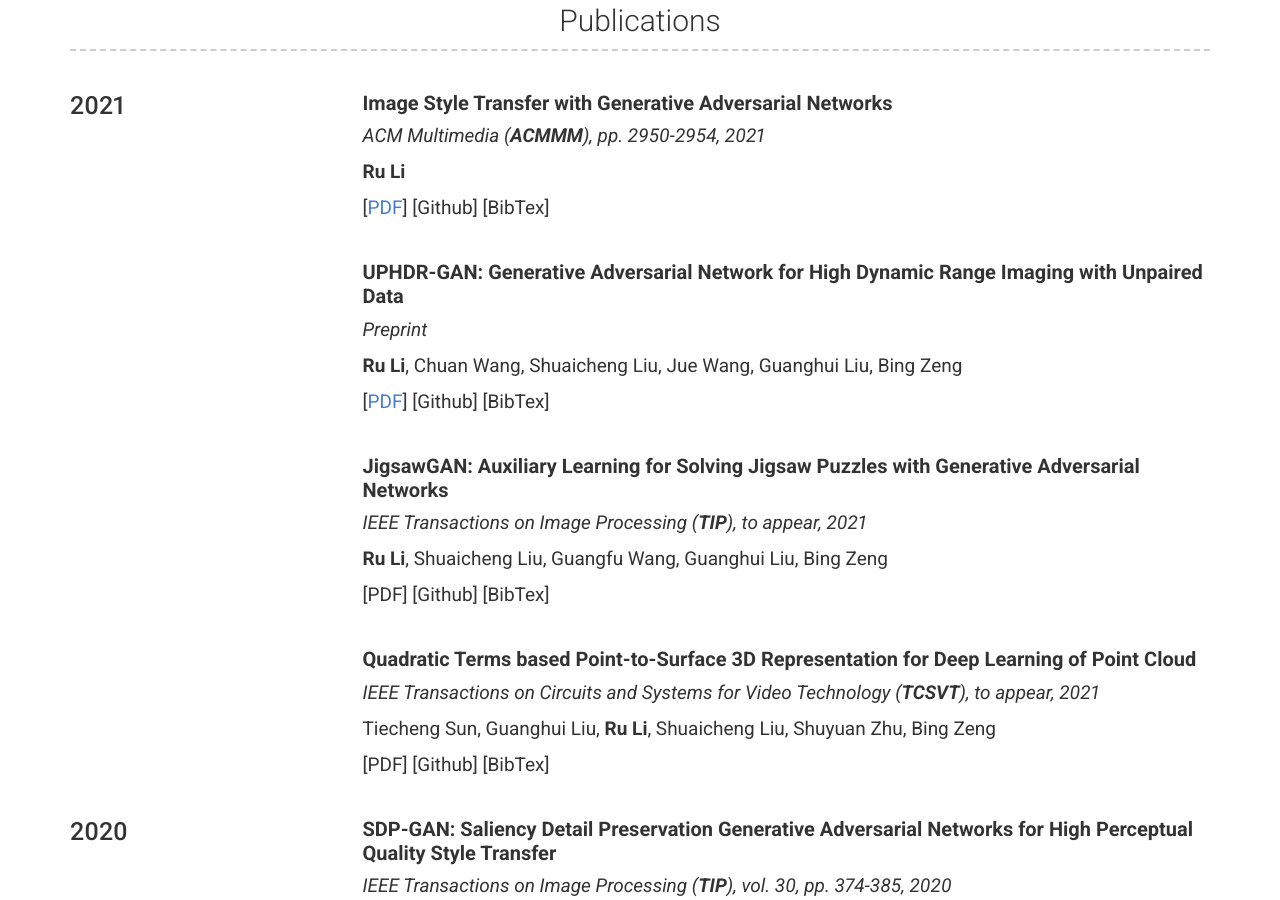
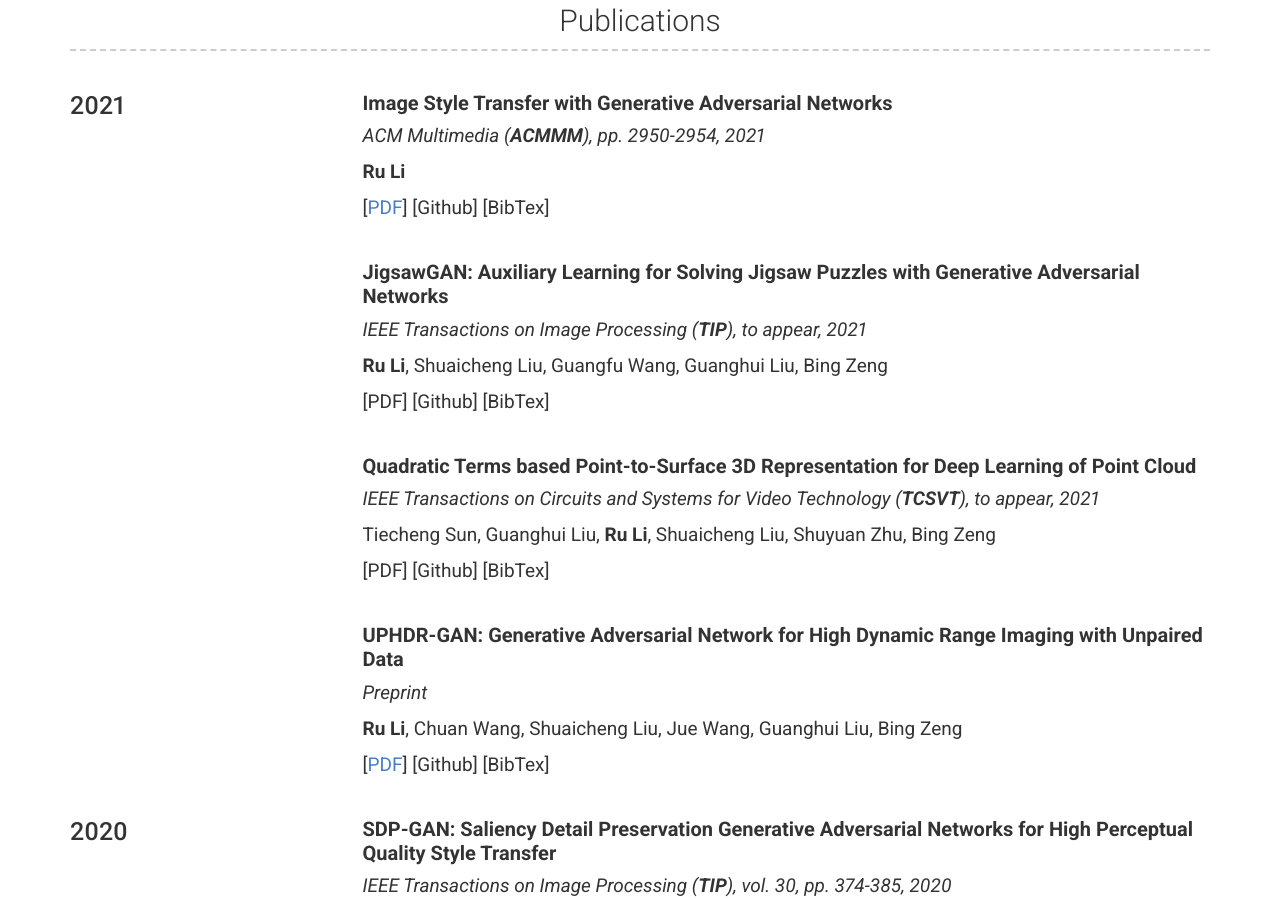
Before and after one commit to liru0126/liru0126.github.io, a Jekyll site: the page built from index.md, in a window 1280 px wide and 900 px high, scrolled down 1092 px. Built offline with Jekyll 4.4.1, drawn with Linux system fonts in a browser that asks for light colours; nearby versions of some CDN libraries; part of the change alters nothing that is shown.

Commit message:
Update _config.yml

```diff
--- a/_config.yml
+++ b/_config.yml
@@ -132,19 +132,6 @@ content:
       - layout: left
         # title: 2021
         description: | # this will include new lines to allow paragraphs
-          ## **UPHDR-GAN: Generative Adversarial Network for High Dynamic Range Imaging with Unpaired Data**
-
-          *Preprint*
-
-          **Ru Li**, Chuan Wang, Shuaicheng Liu, Jue Wang, Guanghui Liu, Bing Zeng
-
-          [[PDF](https://arxiv.org/pdf/2102.01850.pdf)]
-          [Github]
-          [BibTex]
-
-      - layout: left
-        # title: 2021
-        description: | # this will include new lines to allow paragraphs
           ## **JigsawGAN: Auxiliary Learning for Solving Jigsaw Puzzles with Generative Adversarial Networks**
 
           *IEEE Transactions on Image Processing (**TIP**), to appear, 2021*
@@ -165,6 +152,19 @@ content:
           Tiecheng Sun, Guanghui Liu, **Ru Li**, Shuaicheng Liu, Shuyuan Zhu, Bing Zeng
 
           [PDF]
+          [Github]
+          [BibTex]
+
+      - layout: left
+        # title: 2021
+        description: | # this will include new lines to allow paragraphs
+          ## **UPHDR-GAN: Generative Adversarial Network for High Dynamic Range Imaging with Unpaired Data**
+
+          *Preprint*
+
+          **Ru Li**, Chuan Wang, Shuaicheng Liu, Jue Wang, Guanghui Liu, Bing Zeng
+
+          [[PDF](https://arxiv.org/pdf/2102.01850.pdf)]
           [Github]
           [BibTex]
 
```
